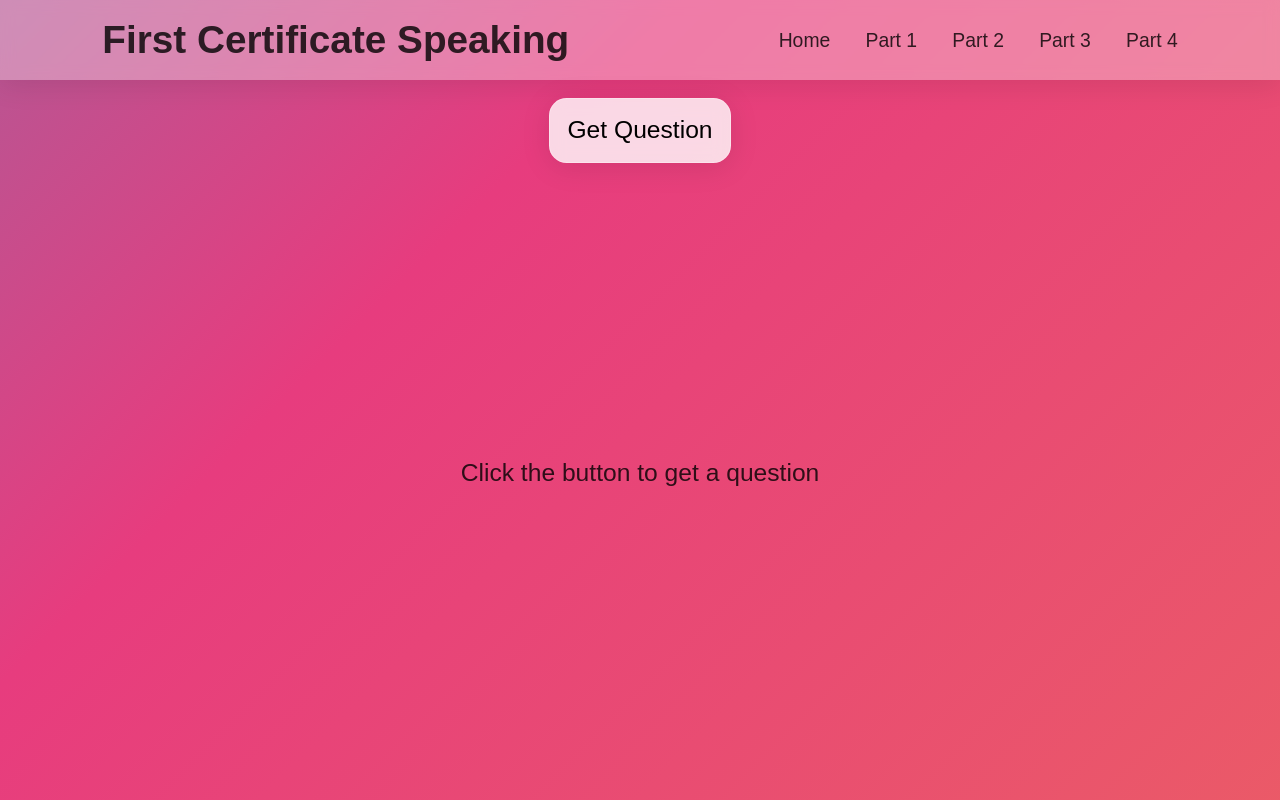
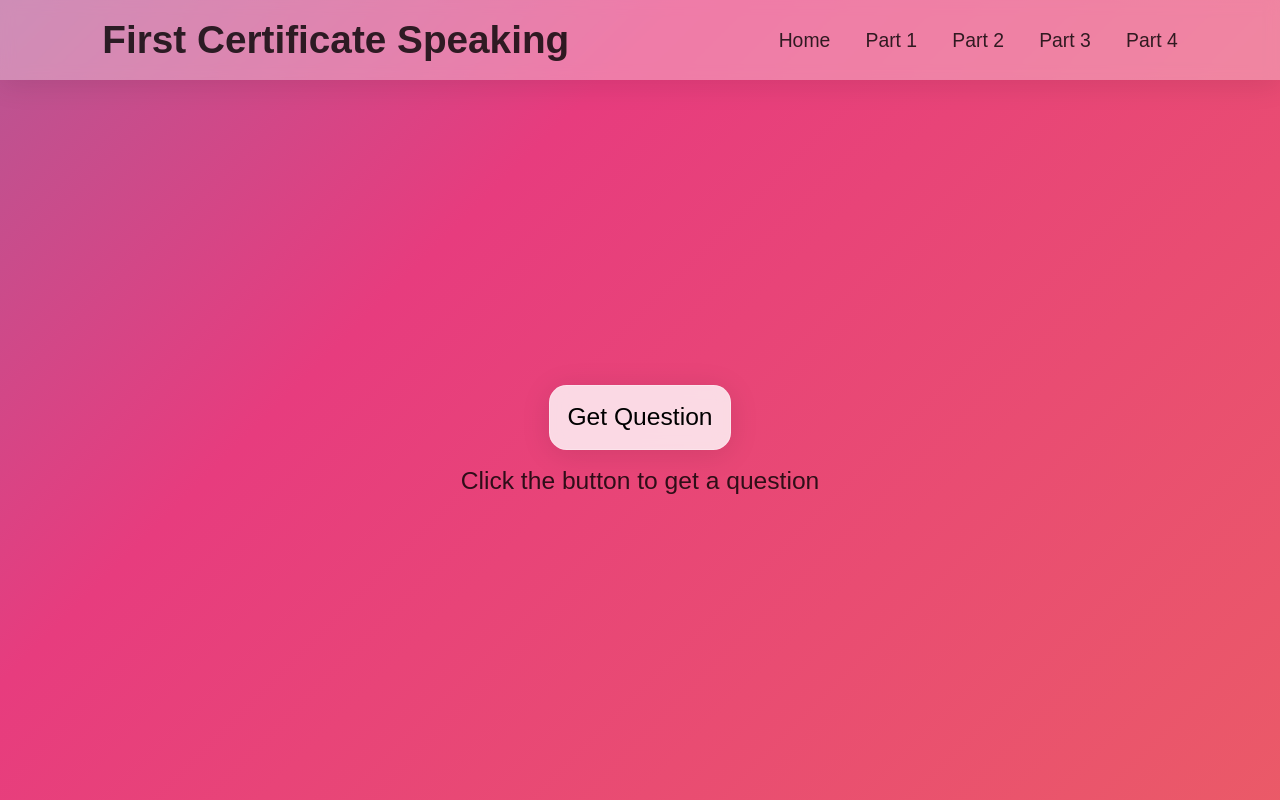
Before and after one commit to 11ac11/speakgen, a Next.js app: page /speaking3 in a window 1280 px wide. Built offline with nearby package versions, Linux system fonts and the light colour scheme; a web font is replaced by a local one.

Commit message:
[CSS]: Fixed box positions on Speaking3

```diff
--- a/pages/index.tsx
+++ b/pages/index.tsx
@@ -1,5 +1,4 @@
 import styles from '../styles/Home.module.css';
-import Nav from '../components/nav';
 
 export default function Home() {
   return (
--- a/pages/speaking3.tsx
+++ b/pages/speaking3.tsx
@@ -2,7 +2,6 @@ import { useState } from 'react';
 import styles from '../styles/speaking3.module.css';
 import { topics } from '../data';
 import { Topic } from '../types/topics';
-import Nav from '../components/nav';
 import Questionbtn from '../components/questionbtn';
 
 export default function SpeakingThree() {
@@ -24,9 +23,9 @@ export default function SpeakingThree() {
   return (
     <>
       <div className={styles.container}>
+        {question ? (
+          <>
             <Questionbtn onClick={handleSelectQuestion} />
-
-        {question ? (
             <div className={styles.questionCont}>
               <div className={styles.pointsCont}>
                 <div className={styles.themePoint}>
@@ -40,9 +39,7 @@ export default function SpeakingThree() {
                 </div>
               </div>
               <div className={`${styles.themeCont} glass`}>
-              <div>
                 <h2>{question.topic}</h2>
-              </div>
               </div>
               <div className={styles.pointsCont}>
                 <div className={styles.themePoint}>
@@ -56,10 +53,14 @@ export default function SpeakingThree() {
                 </div>
               </div>
             </div>
+          </>
         ) : (
+          <>
             <div className={styles.messageCont}>
+              <Questionbtn onClick={handleSelectQuestion} />
               <p>Click the button to get a question</p>
             </div>
+          </>
         )}
       </div>
     </>
--- a/styles/globals.css
+++ b/styles/globals.css
@@ -71,7 +71,14 @@ button:active {
 
 
 main {
-  max-height: 0vh;
+  /* padding: 1rem; */
+  display: flex;
+  justify-content: center;
+  flex-direction: column;
+  align-items: center;
+  height: 90vh;
+  max-width: 85%;
+  margin: auto;
 }
 
 @keyframes gradient {
--- a/styles/speaking3.module.css
+++ b/styles/speaking3.module.css
@@ -4,12 +4,13 @@
   justify-content: center;
   align-items: center;
   flex-direction: column;
-  height: 90vh;
-  max-width: 100%;
+  height: 100%;
+  width: 100%;
 }
 
 .questionCont {
   height: 90vh;
+  width: 100%;
   display: flex;
   justify-content: center;
   flex-wrap: wrap;
@@ -19,31 +20,35 @@
 .themeCont {
   display: flex;
   align-items: center;
+  align-self: center;
   justify-content: center;
   border-radius: 1rem;
-  width: -moz-fit-content;
-  width: fit-content;
   padding: 1rem;
   flex-direction: column;
+  height: 30%;
+  width: 70%;
+  text-align: center;
 }
 
 .pointsCont {
   width: 100%;
   display: flex;
   justify-content: space-around;
-  align-items: center;
+  align-items: stretch;
 }
 
 .themePoint {
   width: 100%;
+  height: 100%;
   display: flex;
+  gap: 1rem;
   justify-content: space-evenly;
+  align-items: center;
 }
 
 .question {
-  margin: 3rem;
-  font-size: 1.6rem;
-  padding: 1rem;
+  width: 33%;
+  height: 70%;
   border-radius: 1rem;
   display: flex;
   align-items: center;
@@ -51,8 +56,15 @@
   text-align: center;
 }
 
+.question p {
+  font-size: 1.2rem;
+}
+
 .messageCont {
   display: flex;
+  flex-direction: column;
   height: 100%;
   align-items: center;
+  justify-content: center;
+  gap: 1rem;
 }
```
Lines whose indentation alone changed are shown as unchanged.
